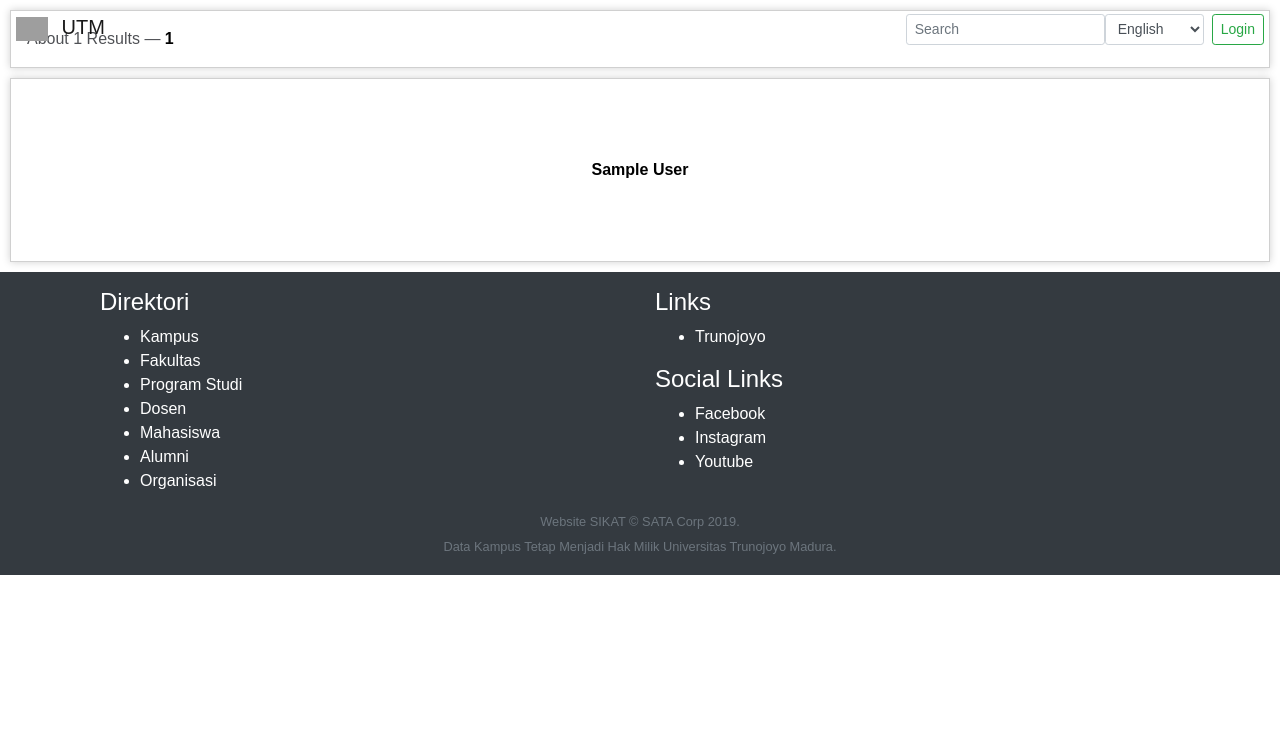
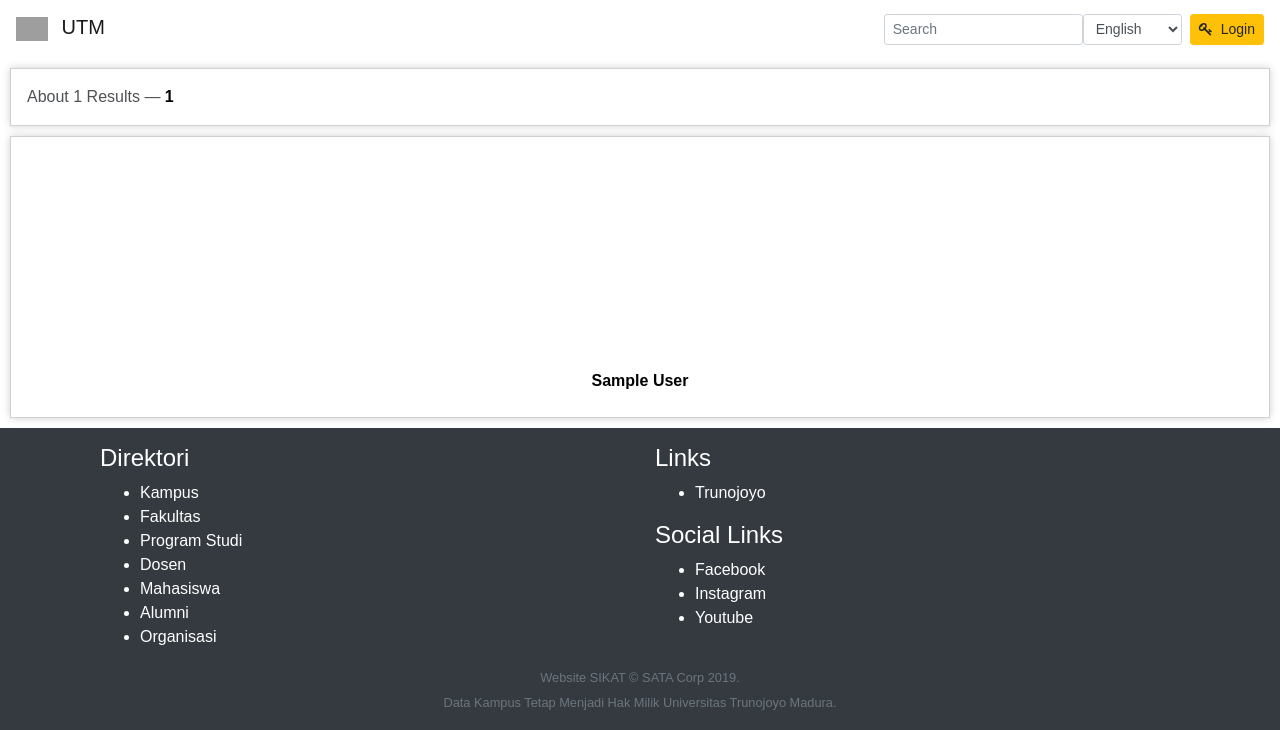
Before and after one commit to willnode/sikat, a CodeIgniter app: page /sikat/teachers/1 in a window 1280 px wide. Shown: the top 730 px of the page. Run offline with CodeIgniter, Linux system fonts and the light colour scheme; tables that the repository leaves empty or names only in its code hold one stand-in row (values such as "Sample post"); data that the repository does not hold is empty; grey boxes are pictures that could not be loaded.

Commit message:
revisi design

```diff
--- a/application/controllers/Main.php
+++ b/application/controllers/Main.php
@@ -16,7 +16,7 @@ class Main extends CI_Controller {
 	public function index($id = '')
 	{
 		$account = $this->Main_model->getAccountInfo($id);
-		$this->load->view('components/header');
+		$this->load->view('components/header', ['float' => 1]);
 		switch ($account->type) {
 			case 'c':
 				$data = $this->Main_model->getCampusDatabase($account->account_id);
--- a/application/models/Main_model.php
+++ b/application/models/Main_model.php
@@ -43,13 +43,20 @@ class Main_model extends CI_Model {
 		"structure_localizations.member_id = structures.member_id AND ".
 		"structure_localizations.lang = '$this->lang'"
 		, 'left outer');
-		$this->db->where(['structures.structure_id' => $id]);
+		$this->db->where(['structures.structure_id' => $id, 'category' => 0]);
+		$this->db->order_by('ordering');
 		return $this->db->get('structures');
 	}
 
 	function dbGetFeedData($id)
 	{
 		return $this->db->get_where('account_feeds', ['account_id' => $id, 'lang' => $this->lang], 1)->row();
+	}
+
+	function dbGetWeblinkData($id)
+	{
+		$this->db->join('weblinks', 'weblinks.weblink = web_type');
+		return $this->db->get_where('account_weblinks', ['account_id' => $id])->result();
 	}
 
 	function getCampusDatabase($id){
@@ -67,6 +74,7 @@ class Main_model extends CI_Model {
 		],
 		'structure' => $this->dbGetStructureData($id)->result(),
 		'feed' => $this->dbGetFeedData($id),
+		'weblinks' => $this->dbGetWeblinkData($id),
 		];
 	}
 
--- a/application/views/components/campus-feed.php
+++ b/application/views/components/campus-feed.php
@@ -1,9 +1,9 @@
 <?php if (isset($feed->rss)) : ?>
 <div class="box-section">
 	<div class="container-label">Feed</div>
-	<div id="rss-container" data-rss="<?=base_url("fetch_rss/$feed->account_id")?>" class="campus-list">
+	<div id="rss-container" data-rss="<?=base_url("fetch_rss/$feed->account_id")?>" class="list-group">
 	</div>
-	<p class="more"><a href="<?=$feed->referer?>">More...</a></p>
+	<div class="m-auto p-2"><a href="<?=$feed->referer?>">More...</a></div>
 	</div>
 <script src="<?=base_url('assets/js/rssburner.js')?>"></script>
 <?php endif ?>
--- a/application/views/components/campus-organization.php
+++ b/application/views/components/campus-organization.php
@@ -5,7 +5,7 @@
 		<?php foreach ($organizations as $organization) :
 			$id = $organization->organization_id;
 			?>
-		<div class="col-3 p-2">
+		<div class="col-3 p-3">
 			<div class="campus-logo-md mb-2">
 			<?php if (is_file("./files/logos/$id.png")) : ?>
 				<img class="w-100" alt="Logo" src="<?=base_url("files/logos/$id.png")?>">
@@ -13,8 +13,6 @@
 			</div>
 
 			<a href="<?=base_url($id)?>">
-
-
 			<?=$organization->slug?></a>
 		</div>
 		<?php endforeach ?>
--- a/application/views/components/campus-profile-hero.php
+++ b/application/views/components/campus-profile-hero.php
@@ -4,11 +4,11 @@ if (is_file("./files/backgrounds/$domain_name.jpg")) : ?>
 <?php else : ?>
 <div class="campus-hero">
 <?php endif ?>
+	<?php if (is_file("./files/profiles/$id.jpg")) : ?>
 	<div class="campus-photo">
-	<?php if (is_file("./files/profiles/$id.jpg")) : ?>
 		<img class="w-100" alt="Logo" src="<?=base_url("files/profiles/$id.jpg")?>">
+	</div>
 	<?php endif ?>
-	</div>
 	<h1><?=$name?></h1>
 	<p><?=$id?></p>
 </div>
--- a/application/views/components/header.php
+++ b/application/views/components/header.php
@@ -5,7 +5,7 @@ defined('BASEPATH') OR exit('No direct script access allowed');
 <head>
 	<meta charset="utf-8">
 	<title>Project SIKAT</title>
-
+	<link rel="stylesheet" href="<?=base_url('assets/vendors/font-awesome/css/font-awesome.min.css')?>">
 	<link rel="stylesheet" href="<?=base_url('assets/vendors/bootstrap/css/bootstrap.min.css')?>">
 	<link rel="stylesheet" href="<?=base_url('assets/css/main.css')?>">
 	<link rel="icon" href="<?=base_url('files/navicon.png')?>">
--- a/application/views/components/navbar.php
+++ b/application/views/components/navbar.php
@@ -1,4 +1,4 @@
-<nav class="navbar navbar-light">
+<nav class="navbar navbar-light <?=isset($float) ? 'float' : ''?>">
   <a class="navbar-brand" href="<?=base_url()?>">
 	<div class="campus-logo-sm mr-2"><img class="w-100" alt="" src="<?=base_url('files/navicon.png')?>"></div>
     UTM
@@ -15,10 +15,10 @@
   </form>
   <?php $logid = $this->Login_model->get_current_login();
   if (empty($logid)) : ?>
-    <a class="btn btn-sm btn-outline-success" href="<?=base_url('login')?>">Login</a>
+    <a class="btn btn-sm btn-warning" href="<?=base_url('login')?>"><i class="fa fa-key mr-2"></i>Login</a>
   <?php else : ?>
   <small><?=$logid?></small>
-    <a class="btn btn-sm btn-outline-warning" href="<?=base_url('panel/dashboard')?>">Dashboard</a>
-    <a class="btn btn-sm btn-outline-warning" href="<?=base_url('logout')?>">Logout</a>
+    <a class="btn btn-sm btn-warning" href="<?=base_url('panel/dashboard')?>">Dashboard</a>
+    <a class="btn btn-sm btn-warning" href="<?=base_url('logout')?>">Logout</a>
   <?php endif ?>
 </nav>
--- a/application/views/home/campus.php
+++ b/application/views/home/campus.php
@@ -1,9 +1,11 @@
 
 <?php $this->load->view('components/campus-hero', [
 	'id' => $campus->campus_id,
-	'name' => $campus->title
+	'name' => $campus->title,
+	'weblinks' => $weblinks
 	])?>
 
+<div class="container">
 <div class="box-section">
 	<div class="container-label"><?=lang('departments')?></div>
 	<div class="campus-list">
@@ -64,3 +66,5 @@
 <?php $this->load->view('components/campus-organization', ['organizations' => $organizations]); ?>
 
 <?php $this->load->view('components/campus-feed', ['feed' => $feed]); ?>
+
+</div>
--- a/application/views/home/department.php
+++ b/application/views/home/department.php
@@ -4,7 +4,7 @@
 	'name' => $department->title
 	])?>
 
-
+<div class="container">
 <div class="box-section">
 	<div class="container-label"><?=lang('programs')?></div>
 	<div class="campus-list">
@@ -49,3 +49,4 @@
 <?php $this->load->view('components/campus-organization', ['organizations' => $organizations]); ?>
 
 <?php $this->load->view('components/campus-feed', ['feed' => $feed]); ?>
+</div>
--- a/application/views/home/organization.php
+++ b/application/views/home/organization.php
@@ -1,10 +1,11 @@
 
 <?php $this->load->view('components/campus-hero', [
 	'id' => $organization->organization_id,
-	'name' => $organization->title
+	'name' => $organization->title,
+	'slug' => $organization->slug
 	])?>
 
-
+<div class="container">
 <div class="box-section">
 	<div class="container-label">Bio</div>
 	<div class="campus-stat">
@@ -31,3 +32,4 @@
 
 
 <?php $this->load->view('components/campus-feed', ['feed' => $feed]); ?>
+</div>
--- a/application/views/home/program.php
+++ b/application/views/home/program.php
@@ -4,7 +4,7 @@
 	'name' => $program->title
 	])?>
 
-
+<div class="container">
 <div class="box-section">
 	<div class="container-label">Bio</div>
 	<div class="text-center col-md-6 m-auto">
@@ -36,3 +36,4 @@
 <?php $this->load->view('components/campus-organization', ['organizations' => $organizations]); ?>
 
 <?php $this->load->view('components/campus-feed', ['feed' => $feed]); ?>
+</div>
--- a/application/views/home/student.php
+++ b/application/views/home/student.php
@@ -13,7 +13,7 @@
 	</div>
 </div>
 
-
+<div class="container">
 <div class="box-section p-2">
 	Jenjang <?=lang($student->program_type)?><br>
 	Prodi <a href="<?=base_url($student->program_id)?>"><?=$student->program_title?></a><br>
@@ -24,3 +24,4 @@
 
 
 <?php $this->load->view('components/campus-feed', ['feed' => $feed]); ?>
+</div>
--- a/application/views/home/teacher.php
+++ b/application/views/home/teacher.php
@@ -4,6 +4,7 @@
 	'name' => $teacher->name
 	])?>
 
+<div class="container">
 
 <div class="box-section p-2">
 	Dosen <a href="<?=base_url($teacher->program_id)?>"><?=$teacher->program_title?></a>, <a href="<?=base_url($teacher->department_id)?>"><?=$teacher->department_title?></a><br>
@@ -13,3 +14,4 @@
 
 
 <?php $this->load->view('components/campus-feed', ['feed' => $feed]); ?>
+</div>
--- a/application/views/search/teacher.php
+++ b/application/views/search/teacher.php
@@ -9,11 +9,18 @@
 </div>
 
 <div class="box-section">
-	<div class="campus-list">
+	<div class="campus-list campus-list-photo">
 		<?php foreach ($teachers as $teacher) : ?>
-		<div class="col-3 p-2">
+		<div class="col-lg-3 col-md-4 col-12 p-2">
+			<div class="campus-photo mb-2">
+			<?php if (is_file("./files/profiles/$teacher->teacher_id.jpg")) : ?>
+				<img class="w-100" alt="Logo" src="<?=base_url("files/profiles/$teacher->teacher_id.jpg")?>">
+			<?php endif ?>
+			</div>
+			<div>
 			<a href="<?=base_url($teacher->teacher_id)?>">
 			<?=$teacher->name?></a>
+			</div>
 		</div>
 		<?php endforeach ?>
 	</div>
--- a/assets/css/home.css
+++ b/assets/css/home.css
@@ -74,7 +74,7 @@ p.footer {
 }
 
 .campus-list > div {
-	height: 150px;
+	min-height: 150px;
 	display: flex;
 	align-items: center;
 	justify-content: center;
@@ -82,6 +82,11 @@ p.footer {
 	flex-direction: column;
 	position: relative;
 	overflow: hidden;
+}
+
+.campus-list.campus-list-photo > div {
+	height: auto;
+	display: block;
 }
 
 .campus-list > .covered::before {
@@ -119,12 +124,10 @@ p.footer {
 
 .campus-photo {
 	height: 200px;
-	width: 150px;
+	width: 200px;
 	font-size: 10pt;
-}
-
-.campus-photo img {
     border-radius: 100%;
+    overflow: hidden;
 }
 
 .campus-logo {
@@ -140,8 +143,8 @@ p.footer {
 }
 
 .campus-logo-md {
-	height: 80px;
-	width: 80px;
+	height: 120px;
+	width: 120px;
 	font-size: 6pt;
 }
 
@@ -173,7 +176,7 @@ p.footer {
 	border-right: 1px solid gainsboro;
 }
 
-.navbar {
+.navbar.float {
     position: absolute;
     background-color: transparent;
     top: 0;
@@ -181,3 +184,8 @@ p.footer {
     left: 0;
     right: 0;
 }
+
+#rss-container {
+    display: flex;
+    flex-direction: column;
+}
--- a/assets/js/rssburner.js
+++ b/assets/js/rssburner.js
@@ -18,9 +18,9 @@ const extractRSSFeed = (text) => {
 	const date = new Date(pubDate);
 
     return `
-      <div class="col-lg-3 col-sm-4 col-6">
-        <a href="${link}">${title}</a>
-          <small>
+      <div class="list-group-item list-group-item-action">
+        <a href="${link}" class="title">${title}</a>
+          <small class="datestamp">
             ${date.toLocaleDateString()}
           </small>
       </div>`;
```
Also changed, not shown: application/views/components/campus-hero.php (+14 -1 lines), application/views/components/campus-structure.php (+11 -2 lines).
